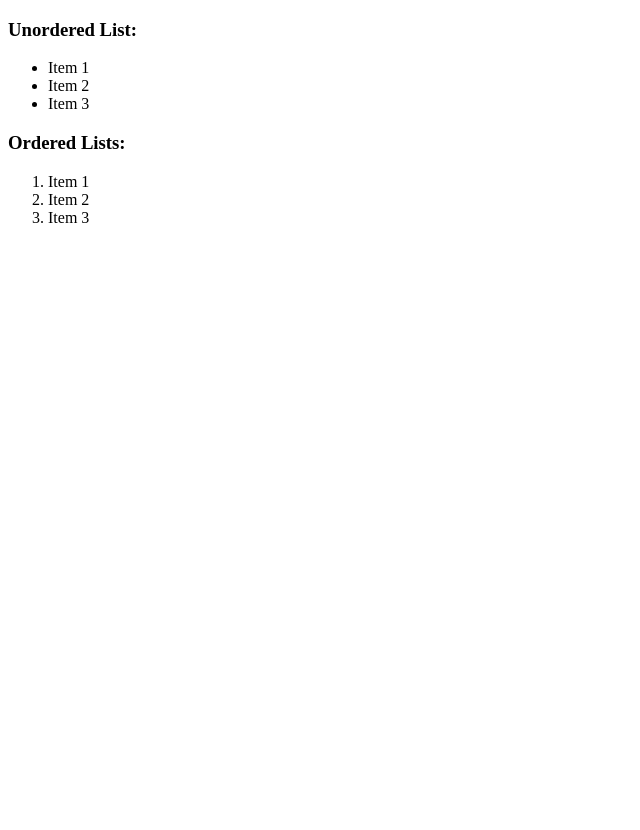
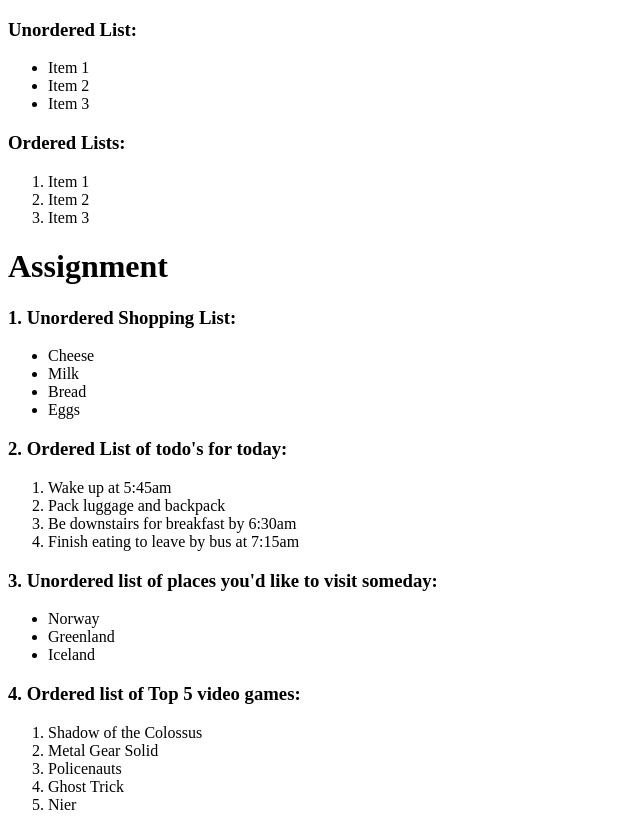
Before and after one commit to jmaydev-personal/TOP-Lists, a plain HTML site: page index.html in a window 1280 px wide. Shown: the whole page, without its empty margins (0-640 px from the left). Before the commit the page ends 800 px from the top, so only its background shows below. Drawn offline with Linux system fonts and the light colour scheme.

Commit message:
completed assignment

```diff
--- a/index.html
+++ b/index.html
@@ -19,5 +19,38 @@
             <li>Item 2</li>
             <li>Item 3</li>
         </ol>
+
+        <h1>Assignment</h1>
+        <h3>1. Unordered Shopping List:</h3>
+        <ul>
+            <li>Cheese</li>
+            <li>Milk</li>
+            <li>Bread</li>
+            <li>Eggs</li>
+        </ul>
+
+        <h3>2. Ordered List of todo's for today:</h3>
+        <ol>
+            <li>Wake up at 5:45am</li>
+            <li>Pack luggage and backpack</li>
+            <li>Be downstairs for breakfast by 6:30am</li>
+            <li>Finish eating to leave by bus at 7:15am</li>
+        </ol>
+
+        <h3>3. Unordered list of places you'd like to visit someday:</h3>
+        <ul>
+            <li>Norway</li>
+            <li>Greenland</li>
+            <li>Iceland</li>
+        </ul>
+
+        <h3>4. Ordered list of Top 5 video games:</h3>
+        <ol>
+            <li>Shadow of the Colossus</li>
+            <li>Metal Gear Solid</li>
+            <li>Policenauts</li>
+            <li>Ghost Trick</li>
+            <li>Nier</li>
+        </ol>
     </body>
 </html>
```
